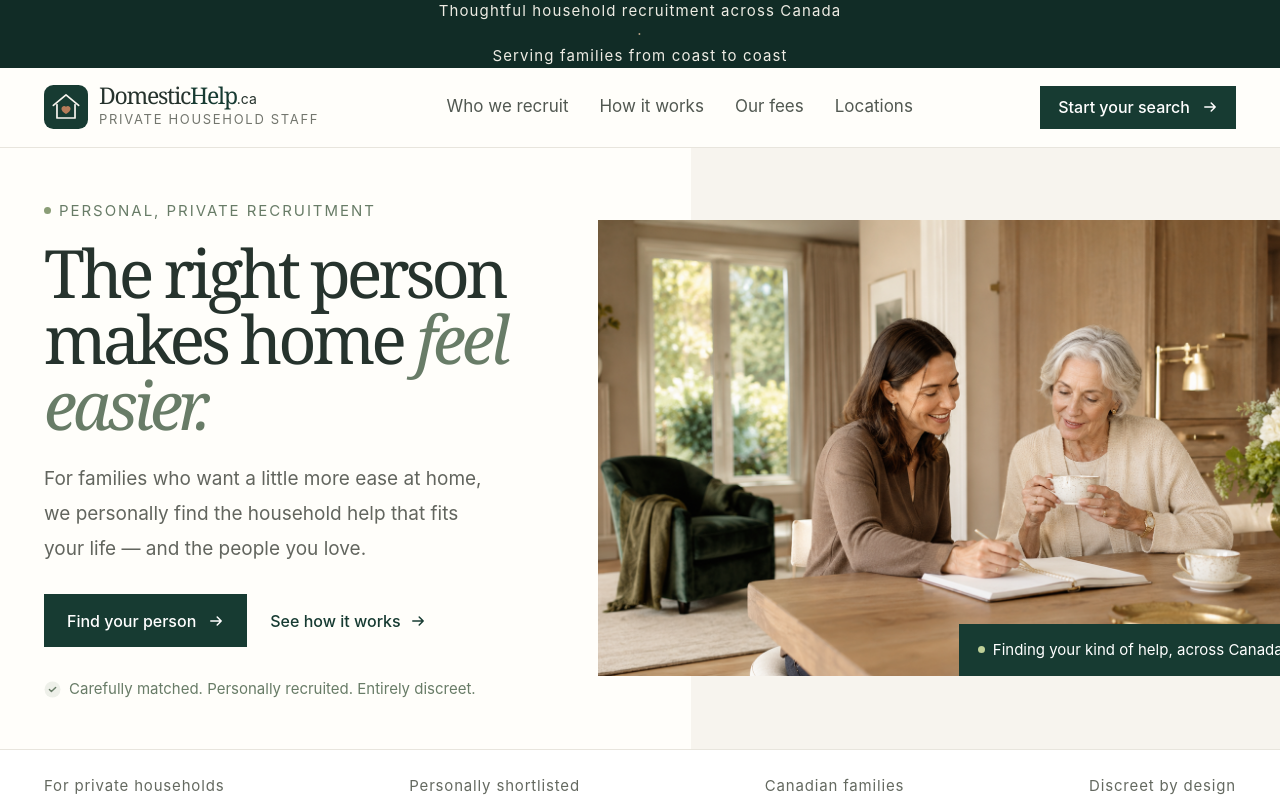
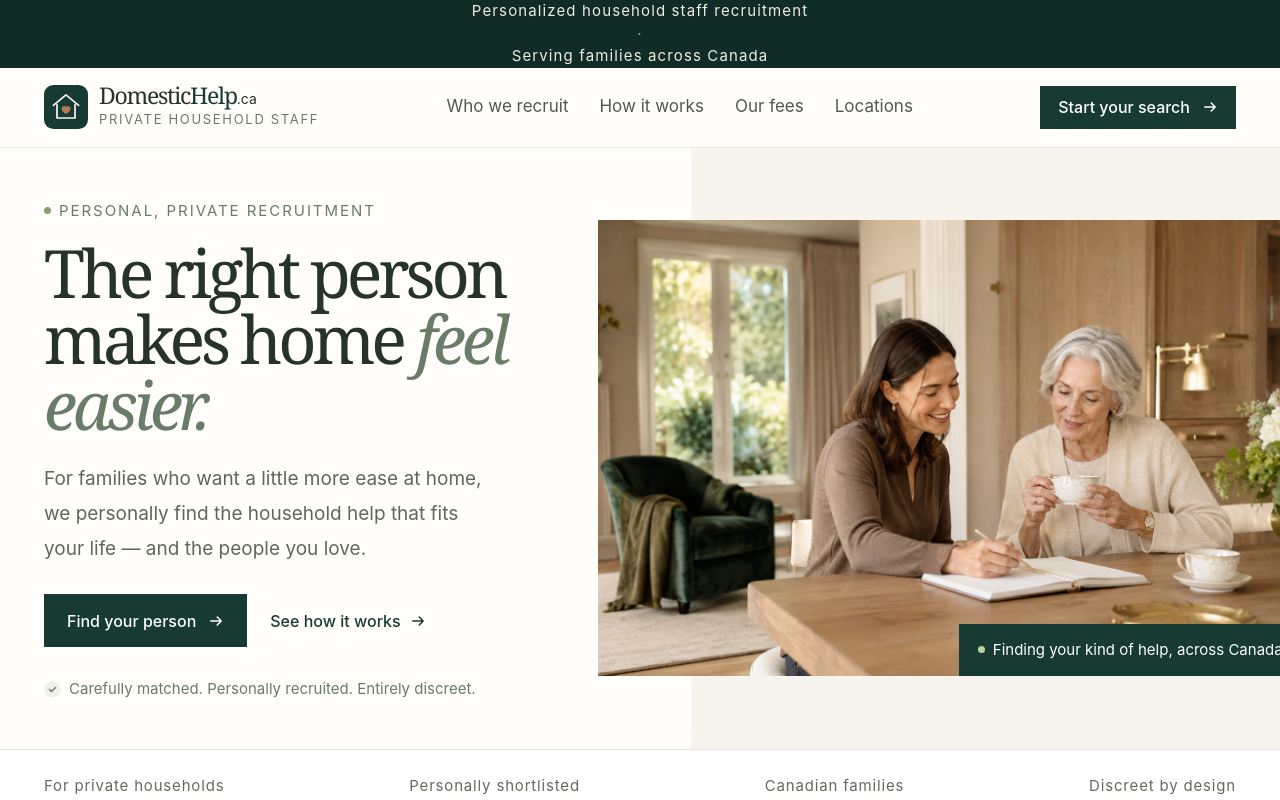
Before and after one commit to natkorgroup/domestichelp, a Next.js app: page / in a window 1280 px wide. Shown: the top 800 px of the page. Built offline with nearby package versions, Linux system fonts and the light colour scheme.

Commit message:
Update site announcement copy

```diff
--- a/app/components/site-chrome.tsx
+++ b/app/components/site-chrome.tsx
@@ -36,7 +36,7 @@ export function Check() {
 export function SiteHeader() {
   return (
     <>
-      <div className="announcement">Thoughtful household recruitment across Canada <span>·</span> Serving families from coast to coast</div>
+      <div className="announcement">Personalized household staff recruitment <span>·</span> Serving families across Canada</div>
       <header className="site-header">
         <div className="site-header__inner shell">
           <Brand />
```
